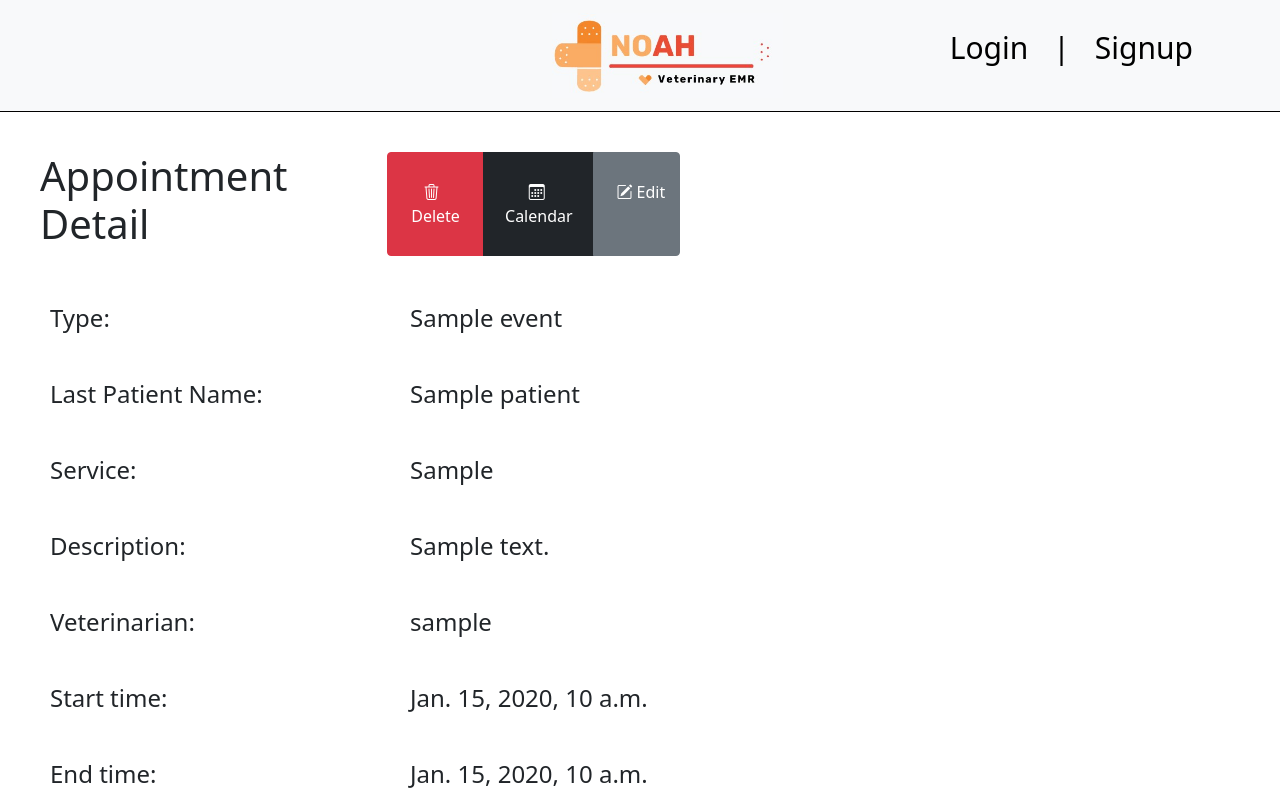
After one commit to zane-kh/Group_Project_3, a Django app: page /event/1/ in a window 1280 px wide. The commit adds this page. Run offline with Django 4.2, Linux system fonts and the light colour scheme; tables that the repository leaves empty hold one stand-in row (values such as "Sample post"); some libraries are stand-ins or nearby versions.

Commit message:
appt detail, edit, delete

```diff
--- a/cal/models.py
+++ b/cal/models.py
@@ -13,7 +13,12 @@ class Event(models.Model):
     end_time = models.DateTimeField()
     user = models.ForeignKey(User, default=None, on_delete=models.CASCADE)
 
+    # @property
+    # def get_html_url(self):
+    #     url = reverse('cal:event_edit', args=(self.id,))
+    #     return f'<a href="{url}"> {self.title} </a>'
+
     @property
     def get_html_url(self):
-        url = reverse('cal:event_edit', args=(self.id,))
+        url = reverse('cal:event_detail', args=(self.id,))
         return f'<a href="{url}"> {self.title} </a>'
--- a/cal/urls.py
+++ b/cal/urls.py
@@ -7,5 +7,7 @@ urlpatterns = [
     path('index/', views.index, name = 'index'),
     path('calendar/', views.CalendarView.as_view(), name='calendar'),
     path('event/new/', views.event, name='event_new'),
+    path('event/<int:pk>/', views.EventDetail.as_view(), name='event_detail'),
     path('event/edit/<int:event_id>/', views.event, name='event_edit'),
+    path('event/<int:pk>/delete', views.EventDelete.as_view(), name='event_delete'),
 ]
--- a/cal/views.py
+++ b/cal/views.py
@@ -1,7 +1,8 @@
 from datetime import datetime, timedelta, date
 from django.shortcuts import render, get_object_or_404
 from django.http import HttpResponse, HttpResponseRedirect
-from django.views.generic import ListView
+from django.views.generic import ListView, DetailView
+from django.views.generic.edit import DeleteView
 from django.urls import reverse
 from django.utils.safestring import mark_safe
 import calendar
@@ -65,3 +66,12 @@ def event(request, event_id=None):
         form.save()
         return HttpResponseRedirect(reverse('cal:calendar'))
     return render(request, 'cal/event.html', {'form': form})
+
+class EventDetail(DetailView):
+    model = Event
+    template_name = 'cal/event_detail.html'
+
+class EventDelete(DeleteView):
+    model = Event
+    fields = '__all__'
+    success_url = '/calendar/'
--- a/templates/cal/calendar.html
+++ b/templates/cal/calendar.html
@@ -3,8 +3,8 @@
 
 {% block content %}
     <div class="clearfix">
-        <a class="btn btn-sm btn-dark left" href="{% url 'cal:calendar' %}?{{ prev_month }}"> Previous Month </a>
-        <a class="btn btn-sm btn-dark right" href="{% url 'cal:calendar' %}?{{ next_month }}"> Next Month </a>
+        <a class="btn btn-sm btn-dark left" href="{% url 'cal:calendar' %}?{{ prev_month }}"> <i class="bi bi-backspace"></i> &nbsp Previous Month </a>
+        <a class="btn btn-sm btn-dark right" href="{% url 'cal:calendar' %}?{{ next_month }}"> Next Month &nbsp &nbsp &nbsp &nbsp<i class="bi bi-backspace-reverse"></i>  </a>
     </div>
 
     {{ calendar }}
--- /dev/null
+++ b/templates/cal/event_detail.html
@@ -0,0 +1,42 @@
+{% extends 'base.html' %}
+
+{% block title %}
+Event
+{% endblock %}
+
+{% block content %}
+
+<div style="width: 50vw; margin-top: 40px; margin-left: 40px; display: flex; justify-content: space-between;" >
+    <h2 class="display-6">Appointment Detail</h2>
+    <div class="btn-group" role="group" aria-label="Basic mixed styles example">
+        <button type="button" class="btn btn-danger"> <a style="text-decoration: none; color: white;"href="{% url 'cal:event_delete' event.id %}"><i class="bi bi-trash3"></i> &nbsp Delete</a></button>
+        <button type="button" class="btn btn-dark"><a style="text-decoration: none; color: white;" href="{% url 'cal:calendar' %}"><i class="bi bi-calendar3"></i>&nbsp Calendar</a></button>
+        <button type="button" class="btn btn-secondary"><a style="text-decoration: none; color: white;" href="{% url 'cal:event_edit' event.id %}">&nbsp <i class="bi bi-pencil-square"></i> Edit &nbsp</a></button>
+    </div>
+</div>
+<br>
+
+
+<div style="display: flex; flex-direction: column;">
+    <div
+        style=" font-size: 24px; margin-left: 50px; width: 50vw; display: grid; grid-template-columns: repeat(2, 1fr); grid-template-rows: repeat(7, 1fr)">
+        <div style="margin: 20px 0;" class="bg-$orange-200 text-dark">Type: </div>
+        <div style="margin: 20px 40px;">{{event.title}}</div>
+        <div style="margin: 20px 0;">Last Patient Name: </div>
+        <div style="margin: 20px 40px;">{{event.patient}}</div>
+        <div style="margin: 20px 0;">Service: </div>
+        <div style="margin: 20px 40px;">{{event.service}}</div>
+        <div style="margin: 20px 0;">Description: </div>
+        <div style="margin: 20px 40px;">{{event.description}}</div>
+        <div style="margin: 20px 0;">Veterinarian: </div>
+        <div style="margin: 20px 40px;">{{event.user}}</div>
+        <div style="margin: 20px 0;">Start time: </div>
+        <div style="margin: 20px 40px;">{{event.start_time}}</div>
+        <div style="margin: 20px 0;">End time: </div>
+        <div style="margin: 20px 40px;">{{event.end_time}}</div>
+    </div>
+
+</div>
+
+
+{% endblock %}
--- a/templates/includes/navbar.html
+++ b/templates/includes/navbar.html
@@ -52,7 +52,7 @@
     <div>
       <a
         class="navbar-brand"
-        style="padding-left: 100px; display: flex; justify-content: center"
+        style="padding-left: 150px; display: flex; justify-content: end"
         href="{% url 'cal:calendar' %}"
       >
         <img src="{% static 'images/brand_logo_3.jpeg' %}" />
```
Also changed, not shown: templates/cal/event_confirm_delete.html (added, +21 -0 lines).
